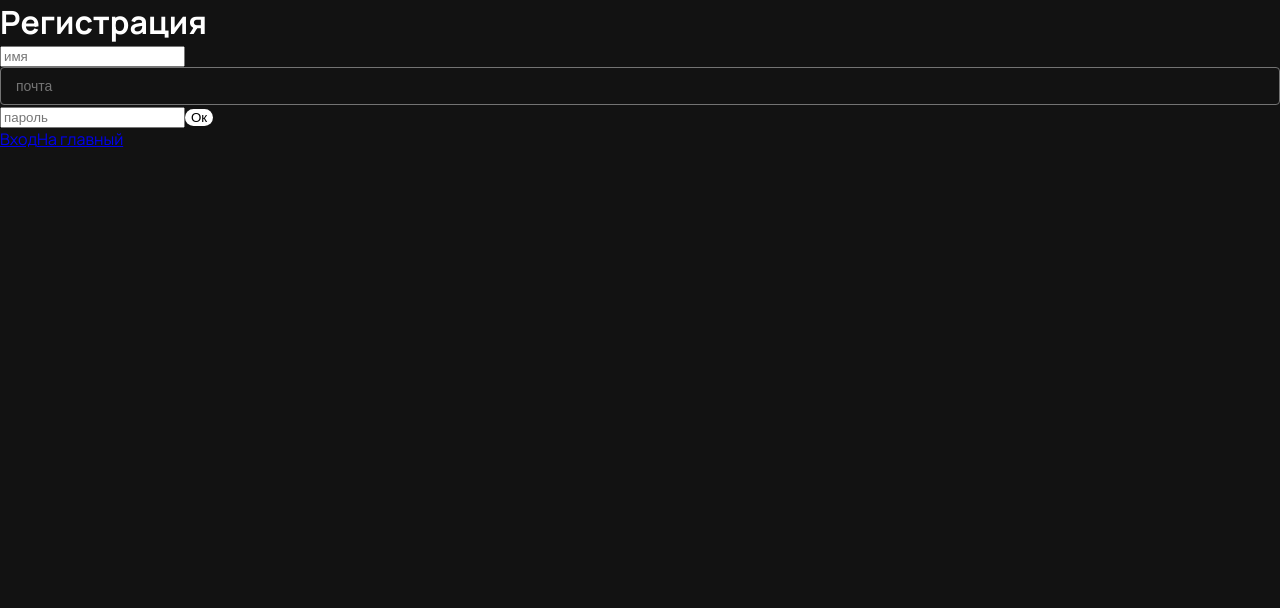
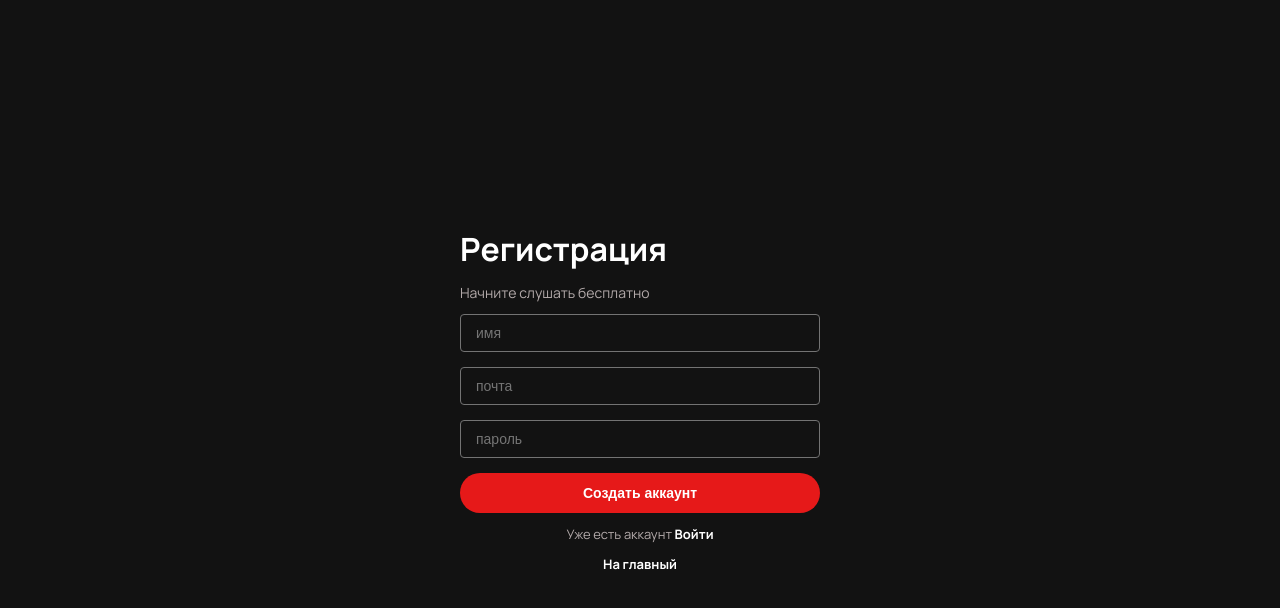
Before and after one commit to Maria1564/fakePay, a React (Vite) app: page /register in a window 1280 px wide. Shown: the top 608 px of the page. Built offline with nearby package versions, Linux system fonts and the light colour scheme; no server answers.

Commit message:
стилизация форм

```diff
--- a/src/components/LoginForm/LoginForm.jsx
+++ b/src/components/LoginForm/LoginForm.jsx
@@ -1,10 +1,11 @@
-import style from "./LoginForm.module.css";
 import { login } from "../../api";
 import { Link, useNavigate } from "react-router";
 import { useToast } from "../../hooks/useToast";
 import { ROUTES, STATUS_TOAST } from "../../consts";
 import { useFormField } from "../../hooks/useFormField";
 import { useAuth } from "../../hooks/useAuth";
+import Field from "../share/Field";
+import style from "../RegisterForm/AuthForm.module.css"
 
 const LoginForm = () => {
   const email = useFormField("", "Поле обязательно");
@@ -40,37 +41,36 @@ const LoginForm = () => {
   };
 
   return (
-    <>
-      <div className={style.wrapper}>
-        <h1>Вход</h1>
-        <form action="">
-          <input
-            type="text"
-            placeholder="почта"
-            value={email.value}
-            onChange={(e) => email.onChange(e)}
-          />
-          {email.errorMessage && (
-            <p style={{ color: "red" }}>{email.errorMessage}</p>
-          )}
-          <input
-            type="password"
-            placeholder="пароль"
-            value={password.value}
-            onChange={(e) => password.onChange(e)}
-          />
-          {password.errorMessage && (
-            <p style={{ color: "red" }}>{password.errorMessage}</p>
-          )}
-          <button type="button" onClick={onLogin}>
-            Ок
+    <div className={style.form}>
+      <div className={style.form__wrapper}>
+        <h2 className={style.form__title}>Вход</h2>
+        <span className={style.form__text}>Рады видеть вас снова</span>
+        <form action="" className={style.form__fields}>
+          <Field field={email} placeholder={"почта"} />
+          <Field field={password} placeholder={"пароль"} typeField="password" />
+
+          <button
+            type="button"
+            onClick={onLogin}
+            className={style.form__button}
+          >
+            Войти
           </button>
         </form>
 
-        <Link to={`/${ROUTES.register}`}>Регистрация</Link>
-        <Link to={`/${ROUTES.home}`}>На главный</Link>
+        <div className={style.form__footer}>
+          <span className={style["form__footer-text"]}>
+            Нет аккаунта?{" "}
+            <Link className={style.form__link} to={`/${ROUTES.register}`}>
+              Зарегистрироваться
+            </Link>
+          </span>
+          <Link className={style.form__link} to={`/${ROUTES.home}`}>
+            На главный
+          </Link>
+        </div>
       </div>
-    </>
+    </div>
   );
 };
 
--- /dev/null
+++ b/src/components/RegisterForm/AuthForm.module.css
@@ -0,0 +1,64 @@
+.form {
+    height: 100%;
+    display: flex;
+    align-items: center;
+    justify-content: center;
+}
+
+.form__wrapper {
+    display: flex;
+    flex-direction: column;
+    gap: 12px;
+    max-width: 360px;
+    width: 100%;
+}
+
+.form__title {
+    font-size: 32px;
+    font-weight: 700;
+}
+
+.form__text {
+    color: var(--gray);
+    font-size: 14px;
+    font-weight: 400;
+}
+
+.form__fields {
+    display: flex;
+    flex-direction: column;
+    gap: 15px;
+}
+
+.form__button {
+    padding: 12px 18px;
+    font-size: 14px;
+    font-weight: 700;
+}
+
+.form__button--red {
+    background-color: var(--red);
+    color: white;
+}
+
+.form__footer {
+    width: 100%;
+    display: flex;
+    flex-direction: column;
+    align-items: center;
+    gap: 12px;
+}
+
+.form__footer-text {
+    font-size: 13px;
+    font-weight: 400;
+    color: var(--gray);
+}
+
+.form__link {
+    cursor: pointer;
+    font-size: 13px;
+    font-weight: bold;
+    color: var(--white);
+    text-decoration: none;
+}
--- a/src/components/RegisterForm/RegisterForm.jsx
+++ b/src/components/RegisterForm/RegisterForm.jsx
@@ -5,6 +5,7 @@ import { register } from "../../api";
 import { useToast } from "../../hooks/useToast";
 import { useAuth } from "../../hooks/useAuth";
 import Field from "../share/Field";
+import style from "./AuthForm.module.css";
 
 const RegisterForm = () => {
   const name = useFormField("", "Обязательное поле");
@@ -45,37 +46,42 @@ const RegisterForm = () => {
   };
 
   return (
-    <>
-      <div>
-        <h2>Регистрация</h2>
-        <form action="">
-          <input
-            type="text"
-            placeholder="имя"
-            value={name.value}
-            onChange={(event) => name.onChange(event)}
-          />
-          {name.errorMessage && (
-            <p style={{ color: "red" }}>{name.errorMessage}</p>
-          )}
-          <Field field={email} placeholder={"почта"} />
-          <input
-            type="password"
-            placeholder="пароль"
-            value={password.value}
-            onChange={(event) => password.onChange(event)}
-          />
-          {password.errorMessage && (
-            <p style={{ color: "red" }}>{password.errorMessage}</p>
-          )}
-          <button type="button" onClick={onRegister}>
-            Ок
-          </button>
-        </form>
-        <Link to={`/${ROUTES.login}`}>Вход</Link>
-        <Link to={`/${ROUTES.home}`}>На главный</Link>
+      <div className={style.form}>
+        <div className={style.form__wrapper}>
+          <h2 className={style.form__title}>Регистрация</h2>
+          <span className={style.form__text}>Начните слушать бесплатно</span>
+          <form action="" className={style.form__fields}>
+            <Field field={name} placeholder={"имя"} />
+
+            <Field field={email} placeholder={"почта"} />
+            <Field
+              field={password}
+              placeholder={"пароль"}
+              typeField="password"
+            />
+
+            <button
+              type="button"
+              onClick={onRegister}
+              className={`${style.form__button} ${style["form__button--red"]}`}
+            >
+              Создать аккаунт
+            </button>
+          </form>
+
+          <div className={style.form__footer}>
+            <span className={style["form__footer-text"]}>
+              Уже есть аккаунт{" "}
+              <Link className={style.form__link} to={`/${ROUTES.login}`}>
+                Войти
+              </Link>
+            </span>
+            <Link className={style.form__link} to={`/${ROUTES.home}`}>
+              На главный
+            </Link>
+          </div>
+        </div>
       </div>
-    </>
   );
 };
 
--- a/src/components/share/Field/Field.module.css
+++ b/src/components/share/Field/Field.module.css
@@ -5,6 +5,6 @@
 }
 
 .field__error {
-    color: var(--red);
+    color: var(--white);
     font-size: 12px;
 }
--- a/src/index.css
+++ b/src/index.css
@@ -8,12 +8,17 @@
   --green: #1ed65e;
 }
 
+#root {
+  height: 100%;
+}
+
 body {
   margin: 0;
   padding: 0;
   background-color: var(--primary);
   color: var(--white);
   font-family: "Manrope", sans-serif;
+  height: 100vh;
 }
 
 * {
```
Also changed, not shown: src/components/LoginForm/LoginForm.module.css (deleted), src/components/RegisterForm/RegisterForm.module.css (deleted).
